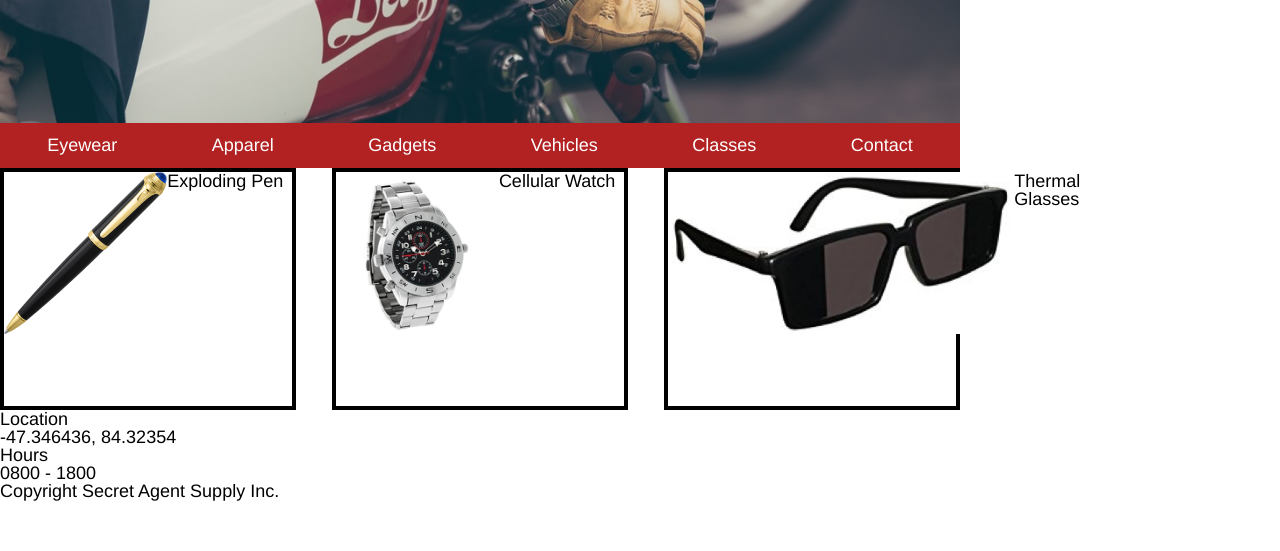
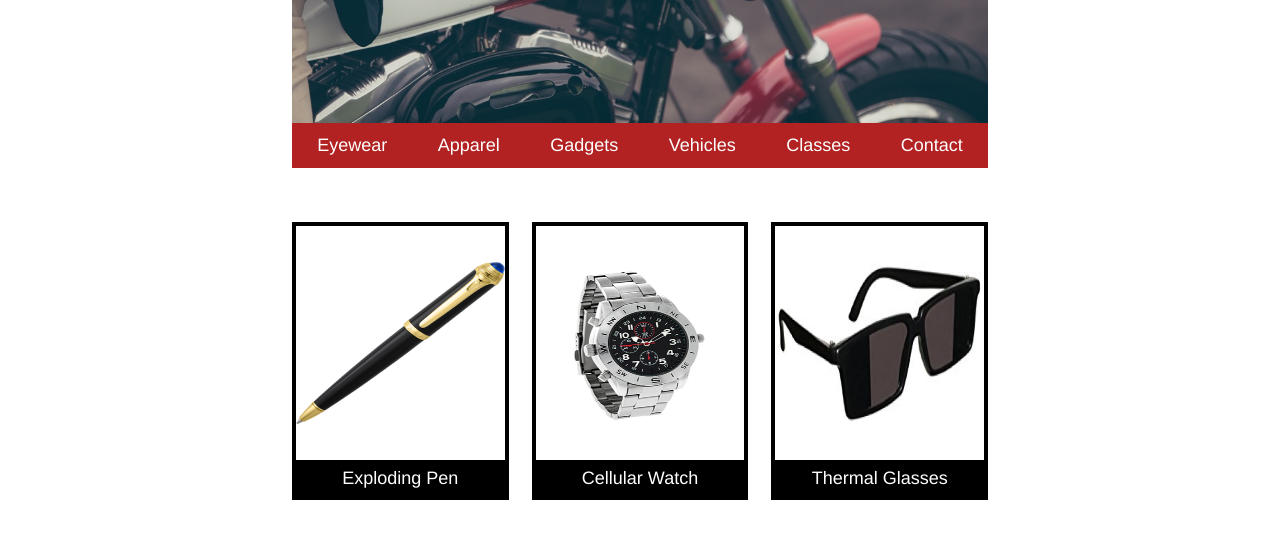
Before and after one commit to afterimagepost/SecretAgentSupply, a plain HTML site: page index.html in a window 1280 px wide. Shown: the part 369-920 px from the top of the page. Before the commit the page ends 870 px from the top, so only its background shows below. Drawn offline with Linux system fonts and the light colour scheme.

Commit message:
styling.

```diff
--- a/index.html
+++ b/index.html
@@ -7,7 +7,6 @@
 </head>
 
 <body>
-<div class="container">
 
 <!--header-->
   <header>
@@ -40,25 +39,25 @@
   <div class="content">
     <div class="gallery">
       <div class="item">
-        <img src="resources/images/pen.png"
+        <img src="resources/images/pen.png"/>
         <h6>Exploding Pen</h6>
      </div>
      <div class="item">
-        <img src="resources/images/watch.png"
+        <img src="resources/images/watch.png"/>
         <h6>Cellular Watch</h6>
      </div>
      <div class="item">
-       <img src="resources/images/glasses.png"
+       <img src="resources/images/glasses.png"/>
        <h6>Thermal Glasses</h6>
      </div>
     </div>
 
     <div class="info">
-      <div class="location">
+      <div class="infobox">
         <h6>Location</h6>
         <p>-47.346436, 84.32354</p>
       </div>
-      <div class="hours">
+      <div class="infobox">
         <h6>Hours</h6>
         <p>0800 - 1800</p>
       </div>
@@ -70,6 +69,5 @@
   </div>
   </div>
 
-</div><!--container-->
 </body>
 </html>
--- a/resources/css/style.css
+++ b/resources/css/style.css
@@ -1,15 +1,16 @@
 html {
   font-size: 18px;
   font-family: Helvetica;
+  display: flex;
+  justify-content: center;
 
 }
 
-.container {
+/*.container {
   display: flex;
   width: 960px;
   flex-direction: column;
-
-}
+}*/
 
 header {
   background-color: black;
@@ -66,6 +67,7 @@ header {
   margin-top: .25rem;
 }
 
+/*nav bar*/
 
 nav {
   display: inline-flex;
@@ -82,18 +84,25 @@ nav a {
   text-decoration: none;
 }
 
+/*gallery*/
 
+.content {
+  display: flex;
+  flex-direction: column;
+}
 
-.container .gallery {
+.gallery {
   display: flex;
   justify-content: center;
   justify-content: space-between;
+  margin-top: 3rem;
 
 }
 
 .item {
   display: flex;
-  height: 13rem;
+  flex-direction: column;
+  height: 15rem;
   width: 30%;
   border: 4px solid black;
 
@@ -102,15 +111,55 @@ nav a {
 
 .item img {
   height: 9rem;
+  padding-top: 2rem;
+  padding-bottom: 2rem;
   justify-content: center;
 
 }
 
 .item h6 {
-  display: block;
   background-color: black;
   color: white;
   padding: .5rem;
   text-align: center;
+}
+
+/*info*/
+
+.info {
+  display: flex;
+  margin-top: 3rem;
+  margin-bottom: 4rem;
 
 }
+
+.infobox {
+  width: 35%;
+  margin: auto;
+  justify-content: space-between;
+}
+
+.infobox h6{
+  background-color: black;
+  color: white;
+  padding-top: 1rem;
+  padding-bottom: 1rem;
+  padding-left: 2rem;
+  align-items: center;
+
+}
+
+.infobox p {
+  text-align: left;
+}
+
+/*footer*/
+
+#copyright {
+  display: flex;
+  height: 5rem;
+  background-color: black;
+  color: white;
+  text-align: left;
+  align-items: center;
+}
```
